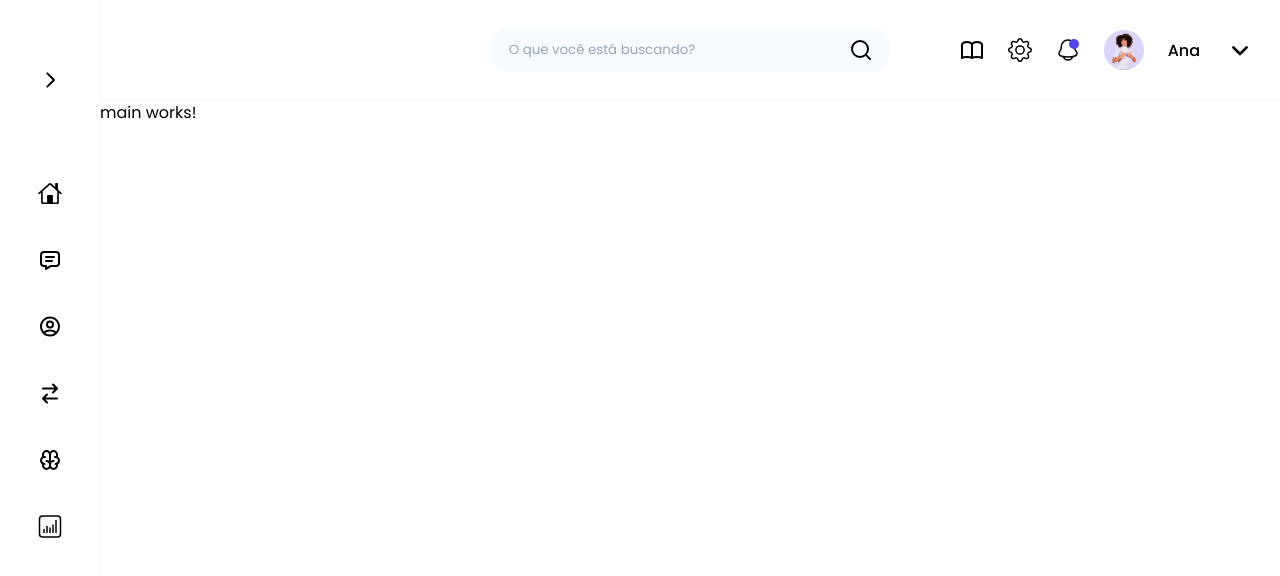
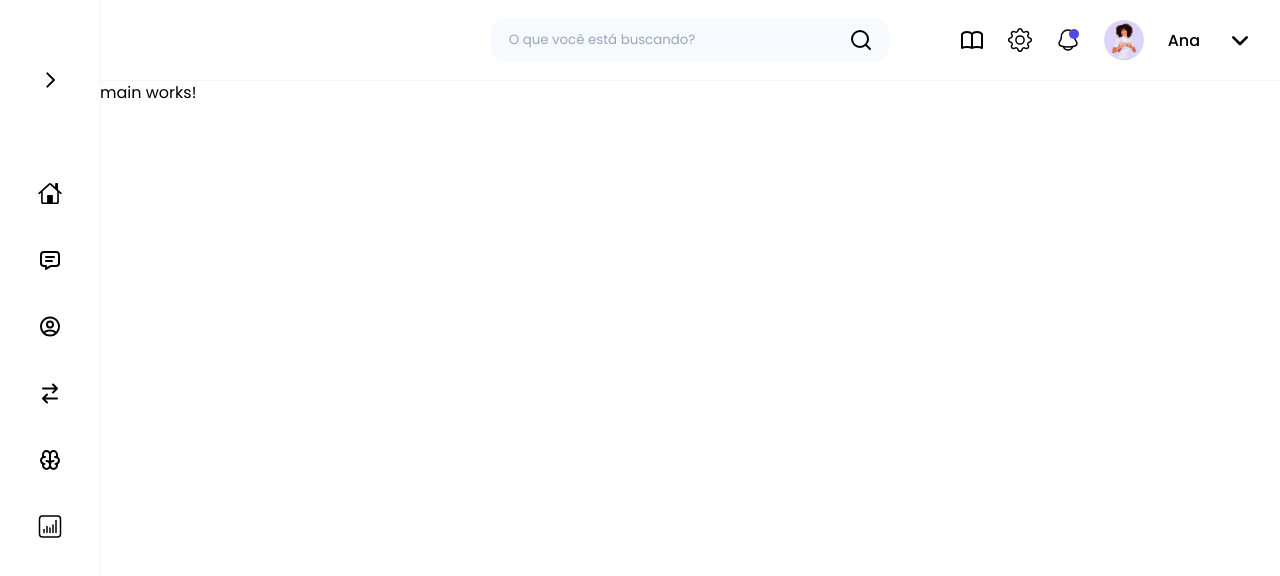
Before and after one commit to leo3210k/Teste_First_Decision, an Angular app: page / in a window 1280 px wide. Shown: the top 576 px of the page. Built offline with nearby package versions, Linux system fonts and the light colour scheme.

Commit message:
style: reduce header height

```diff
--- a/src/app/app.component.css
+++ b/src/app/app.component.css
@@ -2,7 +2,7 @@
   width: 100vw;
   height: 100vh;
   display: grid;
-  grid-template-rows: 100px 1fr;
+  grid-template-rows: 80px 1fr;
   grid-template-columns: 100px 1fr;
   grid-template-areas:
     "sidebar header"
```
